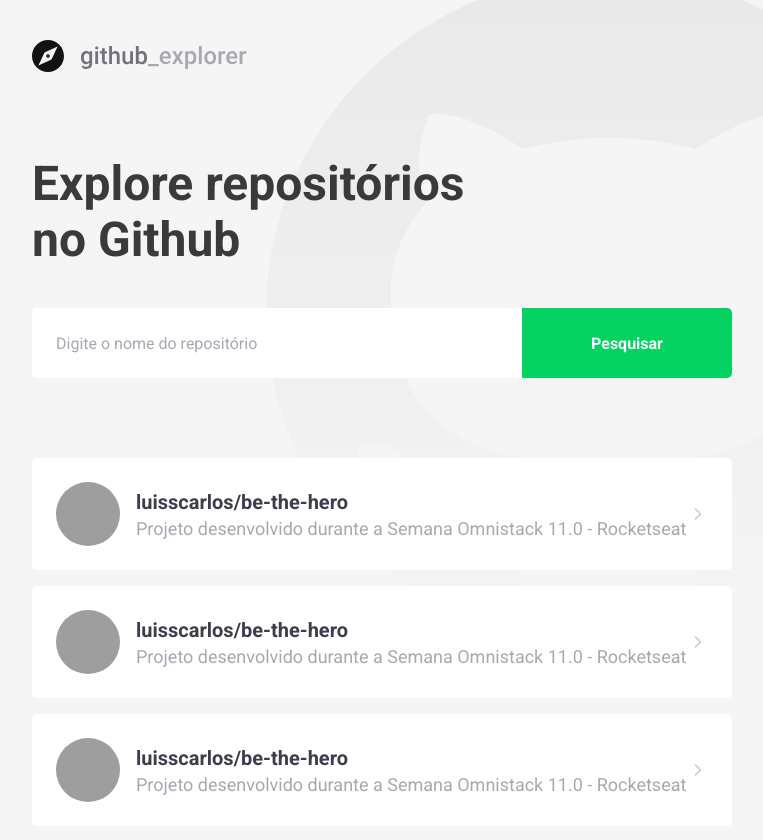
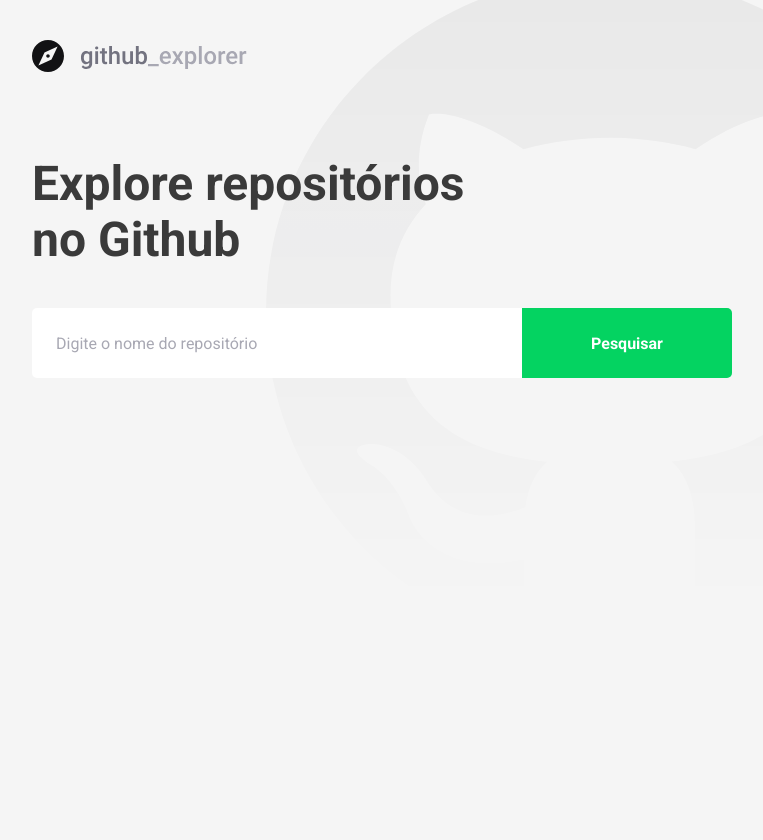
Before and after one commit to luisscarlos/03-primeiro-projeto-react, a React (Create React App) app: page / in a window 1280 px wide. Shown: the top 840 px of the page, without its empty margins (148-911 px from the left). After the commit the page ends 800 px from the top, so only its background shows below. Built offline with nearby package versions, Linux system fonts and the light colour scheme; grey boxes are pictures that could not be loaded.

Commit message:
Desenvolendo aplicação

```diff
--- a/package.json
+++ b/package.json
@@ -10,6 +10,7 @@
     "@types/node": "^12.0.0",
     "@types/react": "^16.9.0",
     "@types/react-dom": "^16.9.0",
+    "axios": "^0.19.2",
     "polished": "^3.6.3",
     "react": "^16.13.1",
     "react-dom": "^16.13.1",
--- a/src/pages/Dashboard/index.tsx
+++ b/src/pages/Dashboard/index.tsx
@@ -1,64 +1,80 @@
-import React from 'react';
+import React, { useState, FormEvent } from 'react';
 import { FiChevronRight } from 'react-icons/fi';
+import api from '../../services/api';
 
 import logoImg from '../../assets/logo.svg';
 
-import { Title, Form, Repositories } from './styles';
+import { Title, Form, Repositories, Error } from './styles';
+
+interface Repository {
+  full_name: string;
+  description: string;
+  owner: {
+    login: string;
+    avatar_url: string;
+  };
+}
 
 const Dashboard: React.FC = () => {
+  const [newRepo, setNewRepo] = useState('');
+  const [inputError, setInputError] = useState('');
+  const [repositories, setRepositories] = useState<Repository[]>([]);
+
+  async function handleAddRepository(
+    event: FormEvent<HTMLFormElement>
+  ): Promise<void> {
+    event.preventDefault();
+
+    if (!newRepo) {
+      setInputError('Digite autor/nome do repositório');
+      return;
+    }
+
+    try {
+      const response = await api.get<Repository>(`repos/${newRepo}`);
+
+      const repository = response.data;
+
+      setRepositories([...repositories, repository]);
+      setNewRepo('');
+      setInputError('');
+    } catch (err) {
+      setInputError('Erro na busca por esse repositório');
+    }
+  }
+
   return (
     <>
       <img src={logoImg} alt="Github Explorer" />
       <Title>Explore repositórios no Github</Title>
 
-      <Form>
-        <input placeholder="Digite o nome do repositório" />
+      <Form onSubmit={handleAddRepository}>
+        <input
+          value={newRepo}
+          onChange={(e) => setNewRepo(e.target.value)}
+          placeholder="Digite o nome do repositório"
+        />
         <button type="submit">Pesquisar</button>
       </Form>
 
+      {/* // if caso o repositório digitado não exista, mostra a mensagem de erro */}
+      {inputError && <Error>{inputError}</Error>}
+
       <Repositories>
-        <a href="teste">
+        {repositories.map((repository) => (
+          <a key={repository.full_name} href="teste">
             <img
-            src="https://avatars2.githubusercontent.com/u/12610554?s=460&u=bfa6ba057279a0ef8d74c979b2f5f5fe15efc802&v=4"
-            alt="Luis Carlos"
+              src={repository.owner.avatar_url}
+              alt={repository.owner.login}
             />
             <div>
-            <strong>luisscarlos/be-the-hero</strong>
-            <p>
-              Projeto desenvolvido durante a Semana Omnistack 11.0 - Rocketseat
-            </p>
+              <strong>{repository.full_name}</strong>
+              <p>{repository.description}</p>
             </div>
 
             <FiChevronRight size={20} />
           </a>
-        <a href="teste">
-          <img
-            src="https://avatars2.githubusercontent.com/u/12610554?s=460&u=bfa6ba057279a0ef8d74c979b2f5f5fe15efc802&v=4"
-            alt="Luis Carlos"
-          />
-          <div>
-            <strong>luisscarlos/be-the-hero</strong>
-            <p>
-              Projeto desenvolvido durante a Semana Omnistack 11.0 - Rocketseat
-            </p>
-          </div>
-
-          <FiChevronRight size={20} />
-        </a>
-        <a href="teste">
-          <img
-            src="https://avatars2.githubusercontent.com/u/12610554?s=460&u=bfa6ba057279a0ef8d74c979b2f5f5fe15efc802&v=4"
-            alt="Luis Carlos"
-          />
-          <div>
-            <strong>luisscarlos/be-the-hero</strong>
-            <p>
-              Projeto desenvolvido durante a Semana Omnistack 11.0 - Rocketseat
-            </p>
-          </div>
-
-          <FiChevronRight size={20} />
-        </a>
+        ))}
       </Repositories>
     </>
   );
--- a/src/pages/Dashboard/styles.ts
+++ b/src/pages/Dashboard/styles.ts
@@ -46,6 +46,12 @@
   }
 `;
 
+export const Error = styled.span`
+  display: block;
+  color: #c53030;
+  margin-top: 8px;
+`;
+
 export const Repositories = styled.div`
   margin-top: 80px;
   max-width: 700px;
@@ -77,7 +83,8 @@
     }
 
     div {
-      margin-left: 16px;
+      margin: 0 16px;
+      flex: 1;
 
       strong {
         font-size: 20px;
--- /dev/null
+++ b/src/services/api.ts
@@ -0,0 +1,7 @@
+import axios from 'axios';
+
+const api = axios.create({
+  baseURL: 'https://api.github.com',
+});
+
+export default api;
```
Also changed, not shown: .eslintrc.json, 1 other file (tests, documents, lock files or other folders). Lines whose indentation alone changed are shown as unchanged.
